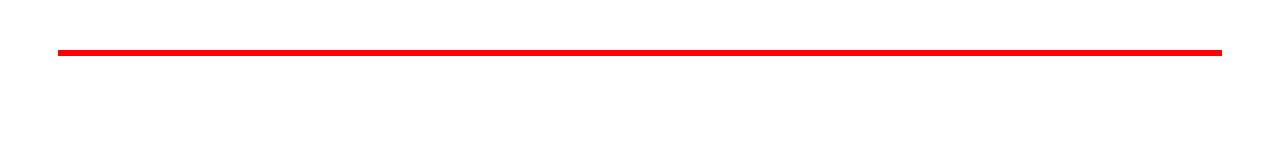
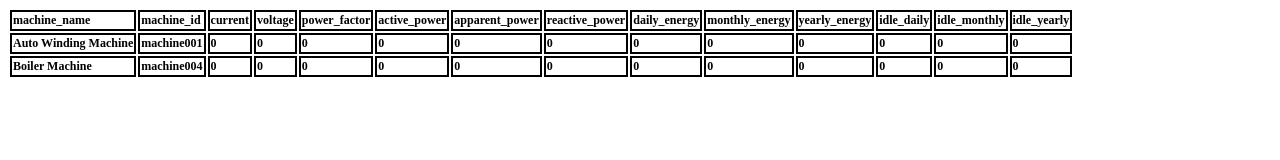
Before and after one commit to Chaitanyjanmale2/jsonjs, a plain HTML site: page index.html in a window 1280 px wide. Drawn offline with Linux system fonts and the light colour scheme.

Commit message:
updated whole code

```diff
--- a/index.css
+++ b/index.css
@@ -4,12 +4,6 @@ tr td{
     font-size: 12px;
     font-weight: bolder;
 }
-
-#r{
-
-overflow: scroll;
-
-border:3px solid red;
-margin: 50px;
-
+body{
+    overflow-x:auto ;
 }
--- a/index.html
+++ b/index.html
@@ -15,7 +15,7 @@
 
 
 <body>
-     <div id="r" style="display: flex;align-items: center;justify-content: center;"></div>
+
 
 
 
--- a/index.js
+++ b/index.js
@@ -18,11 +18,12 @@
     });
 
     table.appendChild(tableBody);//row added in table body
-
+   document.body.appendChild(table)
 
   }
 
-    fetch("file.json").then(
+
+      fetch("file.json").then(
     responce=>responce.json()
   ).then(data=> createTable(data)
 
```
